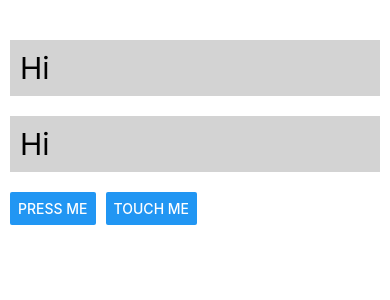
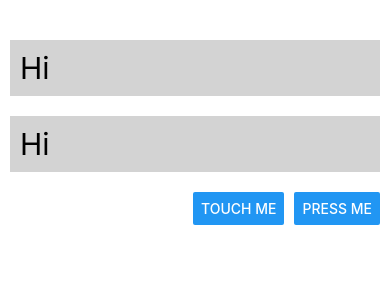
Before and after one commit to hyerindev/Mobile-App-Making, a React Native app: screen / in a window 390 px wide. Shown: the top 300 px of the page. Built offline with nearby package versions, Linux system fonts and the light colour scheme.

Commit message:
row layout (row-reverse)

```diff
--- a/App.tsx
+++ b/App.tsx
@@ -15,7 +15,7 @@ const App = () => {
     <View style={{ paddingTop: 30 }}>
       <Text style={text_st}>{greet}</Text>
       <Text style={text_st}>{greet}</Text>
-      <View style={{ margin: 10, flexDirection: "row" }}>
+      <View style={{ margin: 10, flexDirection: "row-reverse" }}>
         <Button
           title="Press Me"
           onPress={function () {
```
